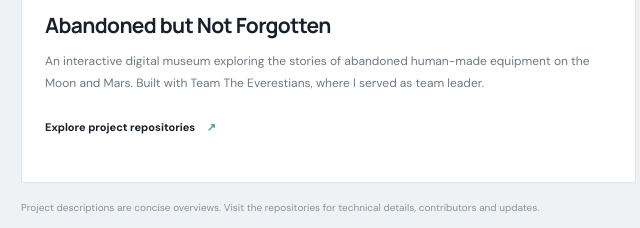
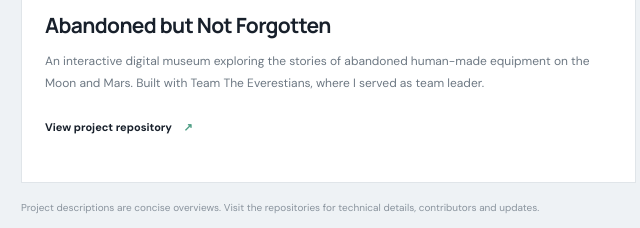
Before and after one commit to Naran121x/naran121x.github.io, a plain HTML site: page index.html in a window 1280 px wide. Shown: the part 2752-2980 px from the top of the page, 59-699 px from the left. Drawn offline with Linux system fonts and the light colour scheme.

Commit message:
Link portfolio to the exact NASA Space Apps project repository

```diff
--- a/index.html
+++ b/index.html
@@ -91,7 +91,7 @@
       <div class="section-label"><span>02 / SELECTED WORK</span><span>PROJECTS & EXPERIMENTS</span></div>
       <div class="section-heading"><h2>Things I've <span>worked on.</span></h2><p>A selection of projects and experiments. More will find their way here as I keep building.</p></div>
       <div class="project-grid">
-        <article class="project-card project-featured"><div class="project-top"><span class="project-index">01 — SPACE & STORYTELLING</span><span class="project-arrow">↗</span></div><div class="project-art space-art"><div class="planet planet-a"></div><div class="planet planet-b"></div><div class="starfield">✦　 ·　　 ✧　　 ·　 ✦</div><span>THE EVERESTIANS</span></div><div class="project-info"><div class="project-meta"><span>NASA SPACE APPS CHALLENGE</span><span>2026</span></div><h3>Abandoned but Not Forgotten</h3><p>An interactive digital museum exploring the stories of abandoned human-made equipment on the Moon and Mars. Built with Team The Everestians, where I served as team leader.</p><a href="https://github.com/Naran121x?tab=repositories" target="_blank" rel="noopener noreferrer" class="project-link">Explore project repositories <span>↗</span></a></div></article>
+        <article class="project-card project-featured"><div class="project-top"><span class="project-index">01 — SPACE & STORYTELLING</span><span class="project-arrow">↗</span></div><div class="project-art space-art"><div class="planet planet-a"></div><div class="planet planet-b"></div><div class="starfield">✦　 ·　　 ✧　　 ·　 ✦</div><span>THE EVERESTIANS</span></div><div class="project-info"><div class="project-meta"><span>NASA SPACE APPS CHALLENGE</span><span>2026</span></div><h3>Abandoned but Not Forgotten</h3><p>An interactive digital museum exploring the stories of abandoned human-made equipment on the Moon and Mars. Built with Team The Everestians, where I served as team leader.</p><a href="https://github.com/Naran121x/The-Everestians" target="_blank" rel="noopener noreferrer" class="project-link">View project repository <span>↗</span></a></div></article>
         <article class="project-card"><div class="project-top"><span class="project-index">02 — DEVELOPER TOOLS</span><span class="project-arrow">↗</span></div><div class="project-art code-art"><div class="code-window"><div class="window-dots">● ● ●</div><div><em>const</em> ideas = <strong>"build"</strong>;</div><div><em>function</em> <b>create()</b> {</div><div class="indent">learn();</div><div class="indent">iterate();</div><div>}</div></div><span>EXPERIMENT / ITERATE</span></div><div class="project-info"><div class="project-meta"><span>AI & SOFTWARE</span><span>PROJECT</span></div><h3>Byakugan</h3><p>An AI-powered codebase intelligence project exploring code analysis, knowledge extraction and developer productivity. Developed collaboratively during the IBM Bob 2.0 Hackathon.</p><a href="https://github.com/Enow-brenda/Byakugan" target="_blank" rel="noopener noreferrer" class="project-link">View project repository <span>↗</span></a></div></article>
       </div>
       <p class="project-footnote">Project descriptions are concise overviews. Visit the repositories for technical details, contributors and updates.</p>
```
